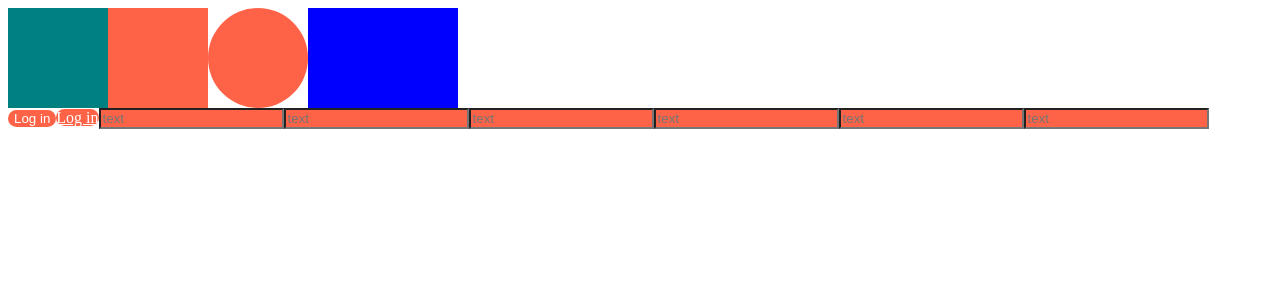
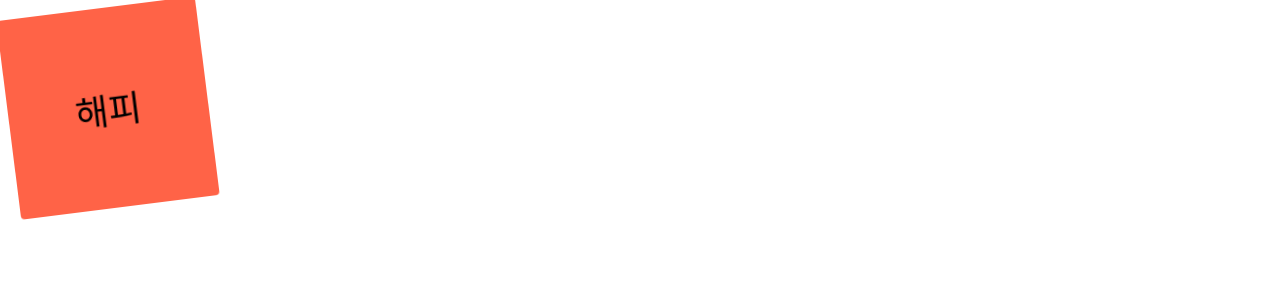
Before and after one commit to eovhdnjawm1/ReactChallenges, a React (Create React App) app: page / in a window 1280 px wide. Shown: the top 300 px of the page. Built offline with nearby package versions, Linux system fonts and the light colour scheme.

Commit message:
Feat & 선택자, $ 선택자, Animation 입력방법

```diff
--- a/src/App.js
+++ b/src/App.js
@@ -1,59 +1,69 @@
-import styled from "styled-components"
+import styled, {keyframes} from "styled-components"
 
-const Father = styled.div`
-  display:flex;
+const Wrapper = styled.div`
+display: flex;
 `
 
-// props
-const Box = styled.div`
-background-color: ${(props) => props.bgColor};
-width: 100px;
-height: 100px;
+const rotateanimation = keyframes`
+  0% {
+    transform:rotate(0deg);
+    border-radius: 0px;
+  }
+  50% {
+    border-radius: 100px;
+  }
+  100% {
+    transform:rotate(360deg);
+    border-radius: 0px;
+  }
 `
 
-// 상속
-const SubBox = styled(Box)`
-  width:150px;
+const Emoji = styled.span`
+    font-size: 36px;
 `
 
-const Circle = styled(Box)`
-border-radius: 50px;
+const Box = styled.div`
+  height: 200px;
+  width: 200px;
+  background-color: tomato;
+  display:flex;
+  justify-content: center;
+  align-items: center;
+  animation: ${rotateanimation} 1s linear infinite;
+  ${Emoji} {
+      &:hover {
+      font-size: 50px;
+    }
+  }
+  /* & span {
+    font-size: 36px;
+    color: #fff;
+
+    &:hover {
+      font-size: 50px;
+    }
+
+
+  } */
+
+  span:hover {
+    color: red;
+  }
+
 `
 
-// 스타일을 활용하고 싶다
-//  href 같은것을 쓰고싶다
-const Btn = styled.button`
-  color: white;
-  background-color:tomato;
-  border: 0;
-  border-radius: 15px;
-`
+// & 자기 자신을 지목
+// ${} 입력하면 타겟팅 가능, 자식 까지 분류가능하다
 
-//
-const Input = styled.input.attrs({required: true, minLength:10, placeholder:"text"})`
-  background-color: tomato;
-`
+// 애니메이션을 적용하려면 keyframes import 해주자
 
 function App() {
   return (
-    <>
-    <Father>
-      <Box bgColor="teal" />
-      <Box bgColor="tomato" />
-      <Circle bgColor="tomato" />
-      <SubBox bgColor="blue" />
-
-    </Father>
-    {/* as 라고하면 a 태그로 쓰고싶다 같은 속성이나 태그 자체를 바꾸고싶을때*/}
-        <Btn >Log in</Btn>
-        <Btn as="a" href="/">Log in</Btn>
-        <Input  />
-        <Input  />
-        <Input  />
-        <Input  />
-        <Input  />
-        <Input  />
-    </>
+    <Wrapper>
+      <Box>
+        <Emoji>해피</Emoji>
+      </Box>
+    </Wrapper>
   );
 }
 
```
